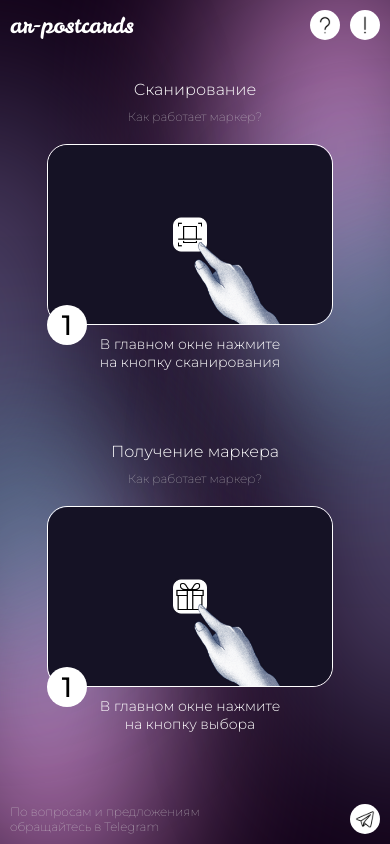
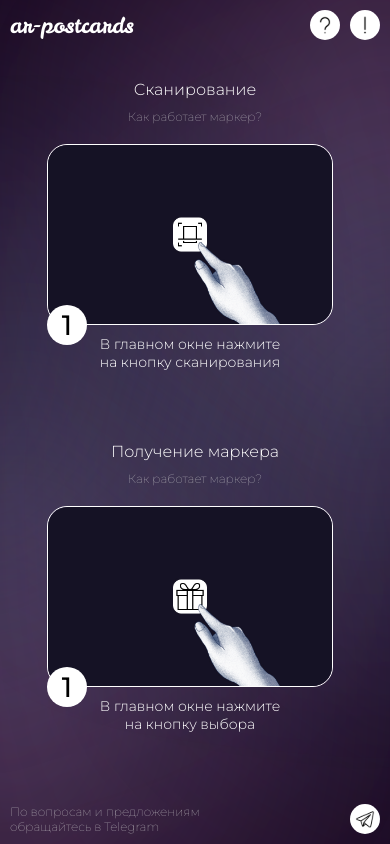
Before and after one commit to dperfiliev/postcards-ar, a Next.js app: page /help in a window 390 px wide. Built offline with nearby package versions, Linux system fonts and the light colour scheme.

Commit message:
fixes: colors

```diff
--- a/src/app/globals.css
+++ b/src/app/globals.css
@@ -101,7 +101,7 @@ a {
 
 .pink_1 {
   position: absolute;
-  left: -10%;
+  left: -20%;
   bottom: -10%;
 
   width: 45%;
@@ -167,7 +167,7 @@ a {
 
 .pink_2 {
   position: absolute;
-  right: -10%;
+  right: -20%;
   top: -10%;
 
   width: 45%;
@@ -407,27 +407,27 @@ a {
 
 
 .pink_1 {
-    filter: blur(6rem);
+    filter: blur(10rem);
   }
 
   .purple_1 {
-    filter: blur(6rem);
+    filter: blur(10rem);
   }
 
   .cyan_1 {
-    filter: blur(6rem);
+    filter: blur(10rem);
   }
 
   .pink_2 {
-    filter: blur(6rem);
+    filter: blur(10rem);
   }
 
   .purple_2 {
-    filter: blur(6rem);
+    filter: blur(10rem);
   }
 
   .cyan_2 {
-    filter: blur(6rem);
+    filter: blur(10rem);
   }
 
 
```
